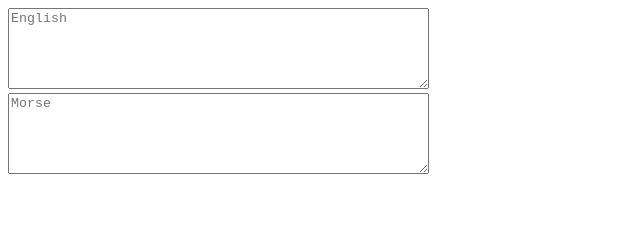
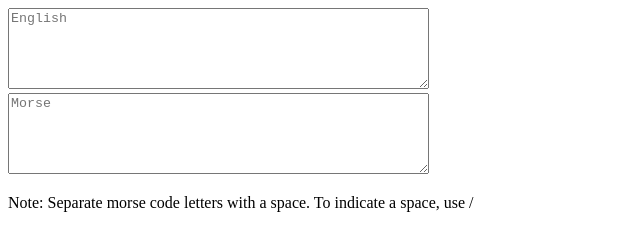
Before and after one commit to cassidoo/Learn-Morse, a plain HTML site: page index.html in a window 1280 px wide. Shown: the whole page, without its empty margins (0-640 px from the left). Drawn offline with Linux system fonts and the light colour scheme.

Commit message:
Tiny clarification
“ “ is end of letter, / is a space

```diff
--- a/index.html
+++ b/index.html
@@ -22,7 +22,7 @@
     <div id="morse_to_english">
       <textarea id="translation_morse" rows="5" cols="50" placeholder="Morse"></textarea>
     </div>
-
+    <p>Note: Separate morse code letters with a space. To indicate a space, use /</p>
 
     <script src="js/main_translation.js"></script>
 
```
